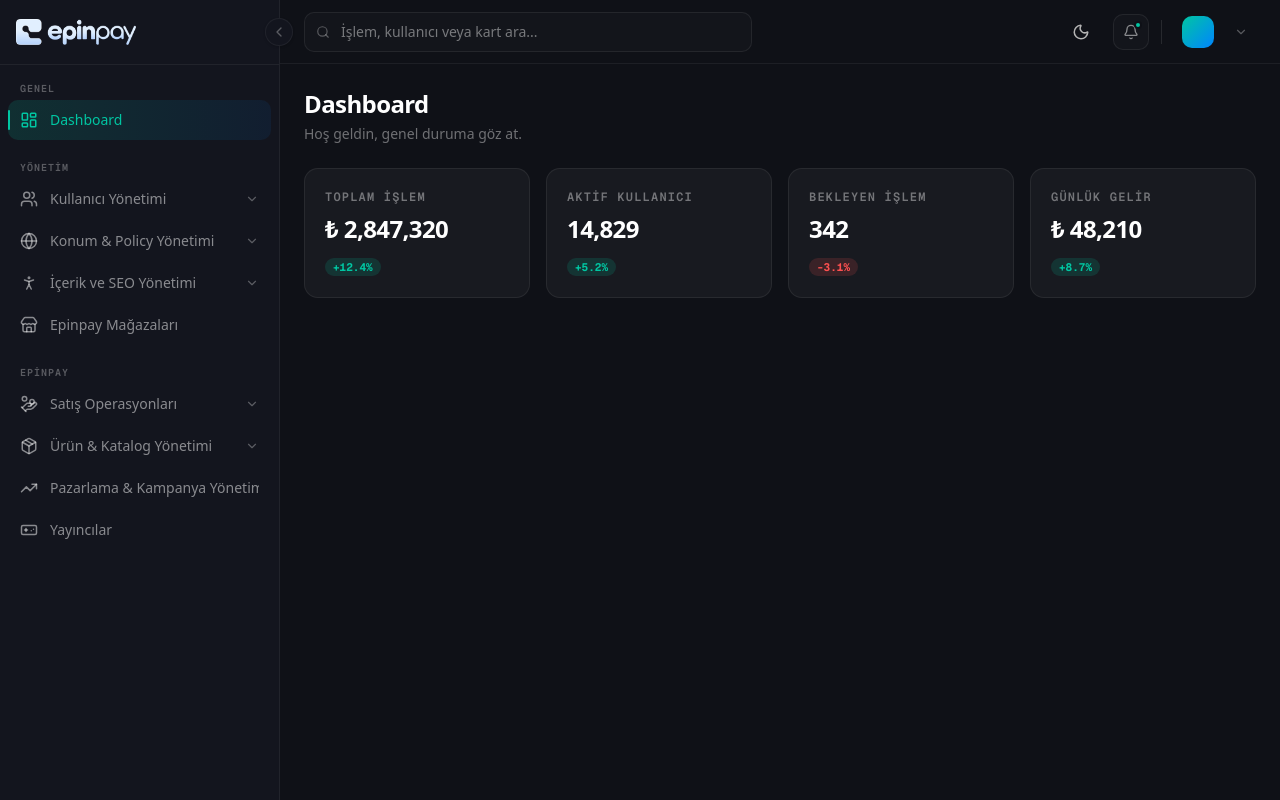
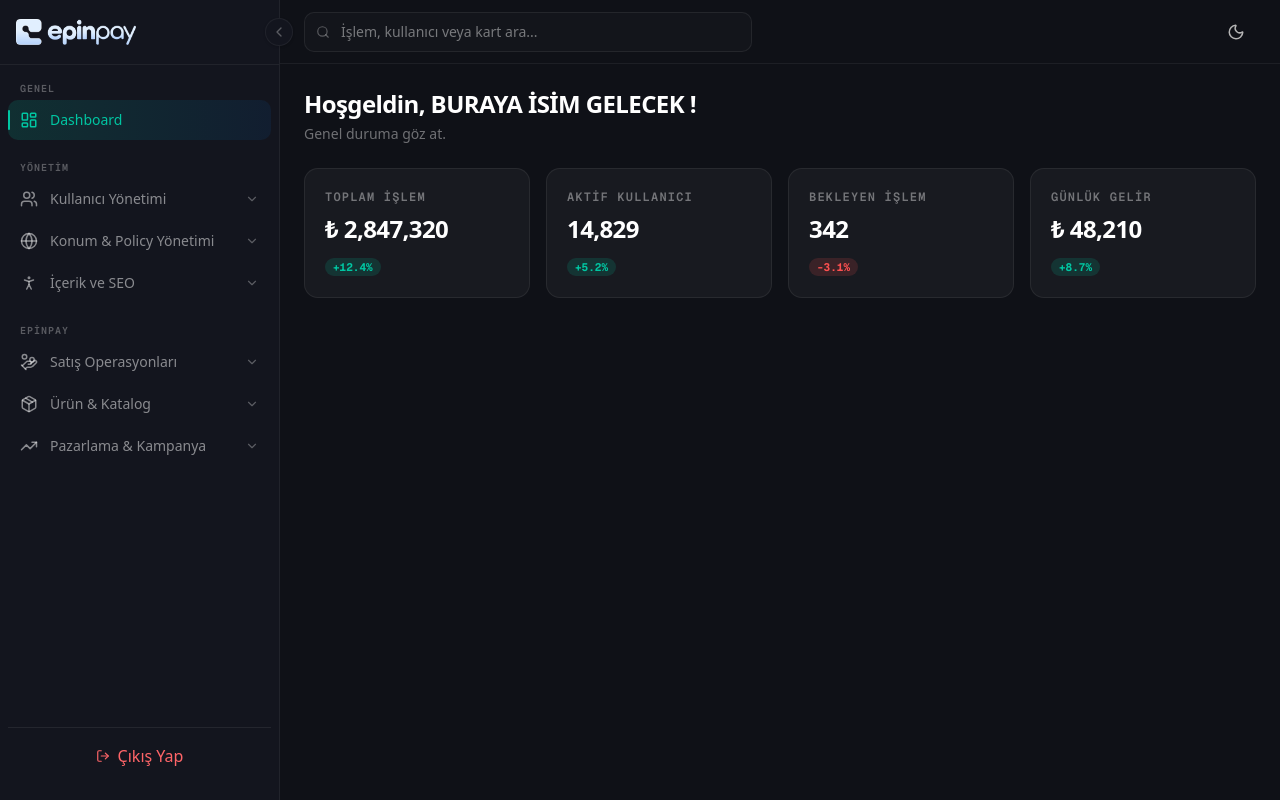
Before and after one commit to epinpay-gv/admin-frontend, a Next.js app: page /dashboard in a window 1280 px wide. Built offline with nearby package versions, Linux system fonts and the light colour scheme.

Commit message:
change layout

```diff
--- a/src/app/(private)/dashboard/page.tsx
+++ b/src/app/(private)/dashboard/page.tsx
@@ -3,10 +3,10 @@ export default function DashboardPage() {
     <div>
       <div className="mb-6">
         <h1 className="text-2xl font-semibold text-white tracking-tight">
-          Dashboard
+          Hoşgeldin, BURAYA İSİM GELECEK !
         </h1>
         <p className="text-sm text-white/40 mt-1">
-          Hoş geldin, genel duruma göz at.
+          Genel duruma göz at.
         </p>
       </div>
 
--- a/src/components/layout/Header.tsx
+++ b/src/components/layout/Header.tsx
@@ -19,9 +19,9 @@ export default function Header() {
 
         <div className="flex items-center gap-3 ml-auto">
           <ThemeToggle />
-          <NotificationBell />
+          {/* <NotificationBell />
           <div className="w-px h-6 bg-white/10" />
-          {user && <UserMenu user={user} />}
+          {user && <UserMenu user={user} />} */}
         </div>
       </header>
 
--- a/src/components/layout/Sidebar.tsx
+++ b/src/components/layout/Sidebar.tsx
@@ -1,9 +1,10 @@
 "use client";
-
 import { useState } from "react";
 import { usePathname } from "next/navigation";
 import { motion } from "framer-motion";
 import { SidebarLogo, NavGroup, useNavigation } from "@/features/navigation";
+import { useLogout } from "@/features/auth";
+import { LogOut } from "lucide-react";
 
 interface SidebarProps {
   collapsed: boolean;
@@ -12,6 +13,7 @@ interface SidebarProps {
 
 export default function Sidebar({ collapsed, onToggle }: SidebarProps) {
   const { navGroups, activeHref, navigate } = useNavigation();
+  const { logout, loading } = useLogout();
   const pathname = usePathname();
 
   const findOpenHref = () =>
@@ -46,7 +48,9 @@ export default function Sidebar({ collapsed, onToggle }: SidebarProps) {
     >
       <SidebarLogo collapsed={collapsed} onToggle={onToggle} />
 
-      <nav className="flex-1 overflow-y-auto py-4 px-2 space-y-5 custom-scrollbar">
+      <nav className="flex flex-col h-full py-4 px-2">
+        {/* TOP: Navigation */}
+        <div className="flex flex-col space-y-5 custom-scrollbar overflow-y-auto overflow-x-hidden">
           {navGroups.map((group, index) => (
             <NavGroup
               key={group.title}
@@ -58,6 +62,19 @@ export default function Sidebar({ collapsed, onToggle }: SidebarProps) {
               onNavClick={handleNavClick}
             />
           ))}
+        </div>
+
+        {/* BOTTOM: Logout */}
+        <div className="mt-auto">
+          <button
+            onClick={logout}
+            disabled={loading}
+            className="cursor-pointer flex items-center justify-center border-t py-4 gap-2 text-red-400 hover:bg-red-400/10 hover:rounded-lg w-full"
+          >
+            <LogOut size={14} />
+            {!collapsed && (loading ? "Çıkış yapılıyor..." : "Çıkış Yap")}
+          </button>
+        </div>
       </nav>
     </motion.aside>
   );
--- a/src/mocks/hub.ts
+++ b/src/mocks/hub.ts
@@ -2,21 +2,13 @@ import {
   Users,
   ShoppingCart,
   Store,
-  Package,
-  Tag,
+  LayoutGrid,
+  List,
   CreditCard,
   Gift,
-  Megaphone,
-  HeadphonesIcon,
-  MessageSquare,
-  Star,
-  FileText,
+  Newspaper,
   ArrowLeftRight,
-  ScrollText,
-  Globe,
-  Wallet,
-  HandCoins,
-  Handshake,
+  Gamepad,
   type LucideIcon,
 } from "lucide-react";
 
@@ -50,83 +42,44 @@ export const HUB_PAGES: Record<string, HubPage> = {
       },
     ],
   },
-  // "admin/finance": {
-  //   title: "Ödeme & Finans Ayarları",
-  //   description: "Ödeme yöntemleri, limitler ve finans politikaları.",
-  //   cards: [
-  //     {
-  //       title: "Ödeme Yöntemleri",
-  //       description: "Ödeme yöntemlerini ve limit politikalarını yönet.",
-  //       href: "/admin/finance/payment-methods",
-  //       icon: CreditCard,
-  //       color: "#00C6A2",
-  //     },
-  //     {
-  //       title: "Para Birimi & Limitler",
-  //       description: "KYC limitleri ve para birimi politikalarını yönet.",
-  //       href: "/admin/finance/limits",
-  //       icon: Wallet,
-  //       color: "#0085FF",
-  //     },
-  //   ],
-  // },
+
   "admin/policy": {
     title: "Konum & Policy Yönetimi",
     description: "Ülke bazlı görünürlük ve policy yönetimi.",
     cards: [
-      // {
-      //   title: "Ürün Görünürlüğü",
-      //   description: "Ülke bazlı ürün görünürlük ayarları.",
-      //   href: "/admin/policy/products",
-      //   icon: Package,
-      //   color: "#00C6A2",
-      // },
       {
         title: "Ödeme Yöntemi Görünürlüğü",
         description: "Ülke bazlı ödeme yöntemi ayarları.",
-        href: "/admin/policy/payments",
+        href: "/admin/payment-policy",
         icon: CreditCard,
         color: "#0085FF",
       },
-      // {
-      //   title: "Feature Görünürlüğü",
-      //   description: "Çark, Premium ve diğer feature ayarları.",
-      //   href: "/admin/policy/features",
-      //   icon: Globe,
-      //   color: "#FFB400",
-      // },
-      // {
-      //   title: "Emergency Override",
-      //   description: "Acil durum kapatma işlemleri.",
-      //   href: "/admin/policy/emergency",
-      //   icon: Globe,
-      //   color: "#FF5050",
-      // },
     ],
   },
+
   "admin/cms": {
     title: "İçerik ve SEO Yönetimi",
     description: "Blog, yönlendirmeler ve yasal sayfa yönetimi.",
     cards: [
       {
-        title: "Blog & Makaleler",
+        title: "Blog Yönetimi",
         description: "Blog yazılarını oluştur, düzenle ve yayınla.",
         href: "/blog",
-        icon: FileText,
+        icon: Newspaper,
         color: "#00C6A2",
       },
       {
         title: "Yönlendirmeler",
-        description: "URL yönlendirmelerini tekli veya toplu yönet.",
+        description: "URL yönlendirmelerini yönet.",
         href: "/admin/cms/redirects",
         icon: ArrowLeftRight,
         color: "#0085FF",
       },
       {
         title: "Yasal Sayfalar",
-        description: "Yasal uyarı sayfalarını ve meta verilerini yönet.",
+        description: "Yasal sayfaları yönet.",
         href: "/admin/cms/legal",
-        icon: ScrollText,
+        icon: Newspaper,
         color: "#FFB400",
       },
     ],
@@ -135,7 +88,7 @@ export const HUB_PAGES: Record<string, HubPage> = {
   // EPINPAY
   "epinpay/sales": {
     title: "Satış Operasyonları",
-    description: "Sipariş ve teslimat operasyonlarını yönet.",
+    description: "Sipariş ve mağaza operasyonlarını yönet.",
     cards: [
       {
         title: "Siparişler",
@@ -144,93 +97,41 @@ export const HUB_PAGES: Record<string, HubPage> = {
         icon: ShoppingCart,
         color: "#00C6A2",
       },
-    ],
-  },
-  "epinpay/store": {
-    title: "Mağaza Yönetimi",
-    description: "Satıcı mağazalarını ve performanslarını yönet.",
-    cards: [
       {
-        title: "Mağaza Listesi",
-        description: "Tüm mağazaları görüntüle ve yönet.",
-        href: "/epinpay/store/list",
+        title: "Epinpay Mağazaları",
+        description: "Mağazaları görüntüle ve yönet.",
+        href: "/store",
         icon: Store,
-        color: "#00C6A2",
-      },
-      {
-        title: "Mağaza Seviyeleri",
-        description: "Mağaza seviye ve komisyon oranlarını yönet.",
-        href: "/epinpay/store/levels",
-        icon: Handshake,
         color: "#0085FF",
       },
     ],
   },
-  "epinpay/offers": {
-    title: "Teklif & Stok Yönetimi",
-    description: "Teklif ve stok izleme, müdahale işlemleri.",
-    cards: [
-      {
-        title: "Teklif Listesi",
-        description: "Tüm teklifleri görüntüle ve yönet.",
-        href: "/epinpay/offers/list",
-        icon: Handshake,
-        color: "#00C6A2",
-      },
-      {
-        title: "Stok İzleme",
-        description: "Stok durumlarını takip et ve müdahale et.",
-        href: "/epinpay/offers/stock",
-        icon: Package,
-        color: "#0085FF",
-      },
-    ],
-  },
+
   "epinpay/products": {
     title: "Ürün & Katalog Yönetimi",
     description: "Ürün kataloğunu ve kategorileri yönet.",
     cards: [
       {
         title: "Ürünler",
-        description: "Tüm ürünleri görüntüle, filtrele ve yönet.",
+        description: "Tüm ürünleri yönet.",
         href: "/epinpay/products",
-        icon: Package,
+        icon: List,
         color: "#00C6A2",
       },
       {
         title: "Kategoriler",
-        description: "Ürün kategorilerini görüntüle, filtrele ve yönet.",
+        description: "Kategori yönetimi.",
         href: "/epinpay/categories",
-        icon: Tag,
+        icon: LayoutGrid,
         color: "#0085FF",
       },
     ],
   },
+
   "epinpay/marketing": {
     title: "Pazarlama & Kampanya Yönetimi",
-    description: "Referans kodları, kazançlar ve yayıncı paketleri.",
+    description: "Kampanya, çekiliş ve yayıncı yönetimi.",
     cards: [
-      // {
-      //   title: "Referans Kodları",
-      //   description: "Referans kodlarını ve kurallarını yönet.",
-      //   href: "/epinpay/streamers/referral",
-      //   icon: Gift,
-      //   color: "#00C6A2",
-      // },
-      // {
-      //   title: "Kazançlar & Çekim",
-      //   description: "Kazanç görüntüleme ve çekim taleplerini yönet.",
-      //   href: "/epinpay/streamers/earnings",
-      //   icon: HandCoins,
-      //   color: "#0085FF",
-      // },
-      // {
-      //   title: "Yayıncı Paketleri",
-      //   description: "Paket şablonları ve talepleri yönet.",
-      //   href: "/epinpay/streamers/packages",
-      //   icon: Package,
-      //   color: "#FFB400",
-      // },
       {
         title: "Çekilişler",
         description: "Çekiliş oluştur ve yönet.",
@@ -238,41 +139,12 @@ export const HUB_PAGES: Record<string, HubPage> = {
         icon: Gift,
         color: "#00C6A2",
       },
-      // {
-      //   title: "İndirim Kodları",
-      //   description: "İndirim kodlarını ve kuponları yönet.",
-      //   href: "/epinpay/raffle/campaigns",
-      //   icon: Megaphone,
-      //   color: "#0085FF",
-      // },
-    ],
-  },
-  "epinpay/support": {
-    title: "Destek & İletişim Yönetimi",
-    description: "Destek talepleri, mesajlaşma ve yorum yönetimi.",
-    cards: [
       {
-        title: "Destek Talepleri",
-        description: "Kullanıcı destek taleplerini görüntüle ve yanıtla.",
-        href: "/epinpay/support/tickets",
-        icon: HeadphonesIcon,
-        badge: 5,
-        color: "#00C6A2",
-      },
-      {
-        title: "Mesajlaşma",
-        description: "Kullanıcılarla doğrudan mesajlaşma.",
-        href: "/epinpay/support/messages",
-        icon: MessageSquare,
+        title: "Yayıncılar",
+        description: "Yayıncıları yönet.",
+        href: "/streamers",
+        icon: Gamepad,
         color: "#0085FF",
-      },
-      {
-        title: "Yorumlar",
-        description: "Ürün yorumlarını onayla, reddet veya düzenle.",
-        href: "/epinpay/support/reviews",
-        icon: Star,
-        badge: 8,
-        color: "#FFB400",
       },
     ],
   },
--- a/src/mocks/navigation.ts
+++ b/src/mocks/navigation.ts
@@ -3,14 +3,11 @@ import {
   Users,
   Store,
   Globe,
-  Wallet,
   PersonStanding,
   HandCoins,
-  Handshake,
   Package,
   TrendingUp,
   Gift,
-  MessageSquare,
   Newspaper,
   List,
   LayoutGrid,
@@ -47,20 +44,13 @@ export const NAV_GROUPS: NavGroup[] = [
           },
         ],
       },
-      // {
-      //   href: "/hub/admin/finance",
-      //   label: "Ödeme & Finans Ayarları",
-      //   icon: Wallet,
-      //   children: [
-      //   ],
-      // },
       {
         href: "/hub/admin/policy",
         label: "Konum & Policy Yönetimi",
         icon: Globe,
         children: [
           {
-            href: "/users",
+            href: "/admin/payment-policy",
             label: "Ödeme Yöntemi Görünürlüğü",
             icon: CreditCard,
           },
@@ -68,18 +58,21 @@ export const NAV_GROUPS: NavGroup[] = [
       },
       {
         href: "/hub/admin/cms",
-        label: "İçerik ve SEO Yönetimi",
+        label: "İçerik ve SEO",
         icon: PersonStanding,
         children: [
           { href: "/blog", label: "Blog Yönetimi", icon: Newspaper },
-          { href: "/admin/cms/redirects", label: "Yönlendirmeler", icon: ArrowLeftRight }, // TODO
-          { href: "/admin/cms/legal", label: "Yasal Sayfalar", icon: Newspaper }, // TODO
+          {
+            href: "/admin/cms/redirects",
+            label: "Yönlendirmeler",
+            icon: ArrowLeftRight,
+          },
+          {
+            href: "/admin/cms/legal",
+            label: "Yasal Sayfalar",
+            icon: Newspaper,
+          },
         ],
-      },
-      {
-        href: "/store",
-        label: "Epinpay Mağazaları",
-        icon: Store,
       },
     ],
   },
@@ -96,25 +89,16 @@ export const NAV_GROUPS: NavGroup[] = [
             label: "Siparişler",
             icon: ShoppingCart,
           },
+          {
+            href: "/store",
+            label: "Epinpay Mağazaları",
+            icon: Store,
+          },
         ],
       },
-      // {
-      //   href: "/hub/epinpay/store",
-      //   label: "Mağaza Yönetimi",
-      //   icon: Store,
-      //   children: [
-      //   ]
-      // },
-      // {
-      //   href: "/hub/epinpay/offers",
-      //   label: "Teklif & Stok Yönetimi",
-      //   icon: Handshake,
-      //   children: [
-      //   ]
-      // },
       {
         href: "/hub/epinpay/products",
-        label: "Ürün & Katalog Yönetimi",
+        label: "Ürün & Katalog",
         icon: Package,
         children: [
           {
@@ -131,7 +115,7 @@ export const NAV_GROUPS: NavGroup[] = [
       },
       {
         href: "/hub/epinpay/marketing",
-        label: "Pazarlama & Kampanya Yönetimi",
+        label: "Pazarlama & Kampanya",
         icon: TrendingUp,
         children: [
           {
@@ -139,19 +123,12 @@ export const NAV_GROUPS: NavGroup[] = [
             label: "Çekilişler",
             icon: Gift,
           },
+          {
+            href: "/streamers",
+            label: "Yayıncılar",
+            icon: Gamepad,
+          },
         ],
-      },
-      // {
-      //   href: "/hub/epinpay/support",
-      //   label: "Destek & İletişim Yönetimi",
-      //   icon: MessageSquare,
-      //   children: [
-      //   ]
-      // },
-      {
-        href: "/streamers",
-        label: "Yayıncılar",
-        icon: Gamepad,
       },
     ],
   },
```
Lines whose indentation alone changed are shown as unchanged.
